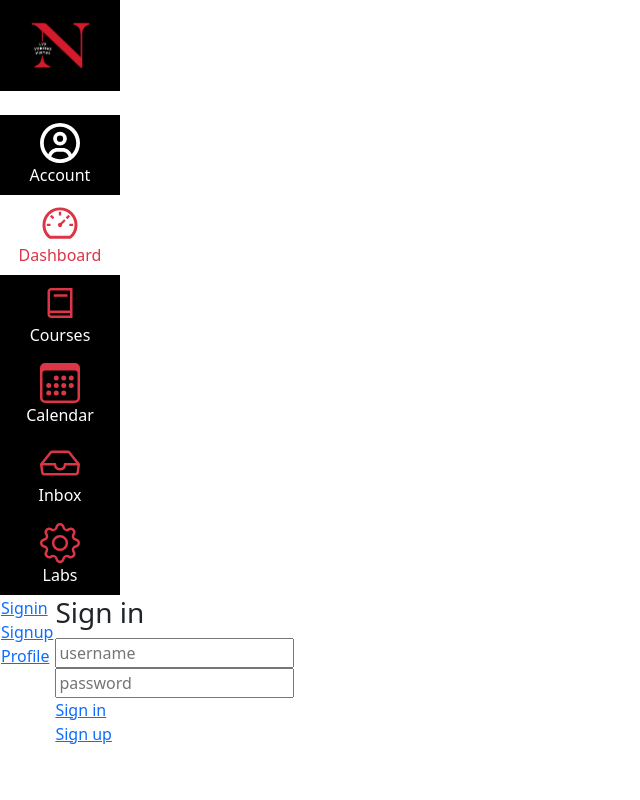
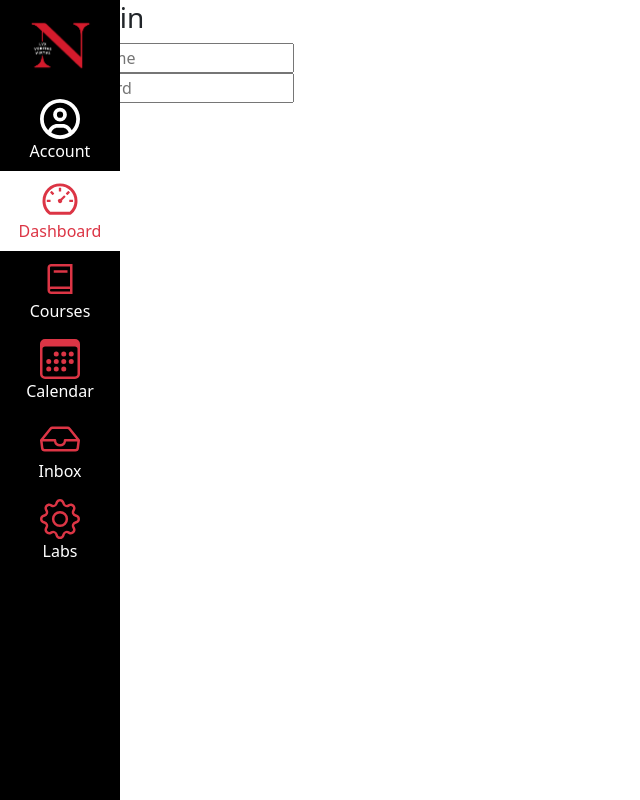
Before and after one commit to VivianDongChen/kanbas-react-web-app-cs5610-fa24, a React (Create React App) app: page /#/Kanbas/Account/Signin in a window 1280 px wide. Shown: the whole page, without its empty margins (0-640 px from the left). Built offline with nearby package versions, Linux system fonts and the light colour scheme.

Commit message:
add Bootstrap classes to fix the position of Navigation sidebar and stretch it vertically the whole height of the screen etc

```diff
--- a/src/Kanbas/Navigation.tsx
+++ b/src/Kanbas/Navigation.tsx
@@ -10,7 +10,7 @@ export default function KanbasNavigation() {
     <div
       id="wd-kanbas-navigation"
       style={{ width: 120 }}
-      className="list-group rounded-0"
+      className="list-group rounded-0 position-fixed top-0 bottom-0 d-none d-md-block z-2 bg-black"
     >
       <a
         id="wd-neu-link"
@@ -19,7 +19,7 @@ export default function KanbasNavigation() {
         className="list-group-item bg-black border-0 text-center" rel="noreferrer"
       >
         <img src="/images/NEU.png" width="75px" />
-      </a><br />
+      </a>
 
       <Link
         to="/Kanbas/Account"
```
